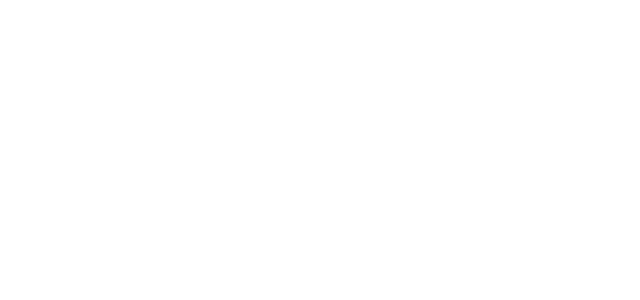
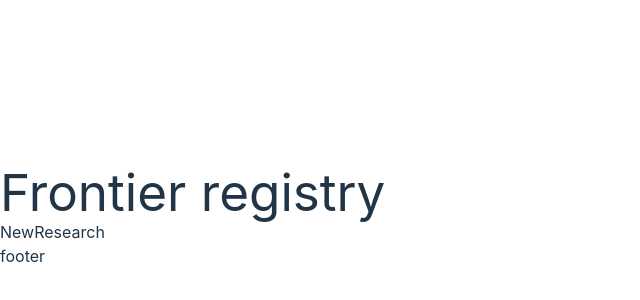
Before and after one commit to zerox-toml/Frontier-Registry-UI-Stellar, a React (Vite) app: page /newresearch in a window 1280 px wide. Before the commit this address had no page. Shown: the part 184-484 px from the top of the page, without its empty margins (0-640 px from the left). Built offline with nearby package versions, Linux system fonts and the light colour scheme.

Commit message:
add route

```diff
--- a/src/Route.tsx
+++ b/src/Route.tsx
@@ -1,13 +1,15 @@
 import { BrowserRouter as Router, Routes, Route } from "react-router-dom";
-import App from "./App";
-import HomePage from "./pages/HomePage";
+import Home from "./pages/Home";
+import NewResearch from "./pages/NewResearch";
+import MyResearch from "./pages/MyResearch";
 
 const AppRoutes = () => {
   return (
     <Router>
       <Routes>
-        <Route path="/" element={<App />} />
-        <Route path="/home" element={<HomePage />} />
+        <Route path="/" element={<Home />} />
+        <Route path="/newresearch" element={<NewResearch />} />
+        <Route path="/myresearch" element={<MyResearch />} />
       </Routes>
     </Router>
   );
--- a/src/pages/HomePage.tsx
+++ b/src/pages/Home.tsx
@@ -1,17 +1,16 @@
-import { useEffect } from "react";
-import { useNavigate } from "react-router-dom";
+import React from "react";
 import Header from "../layouts/header";
 import Footer from "../layouts/footer";
 
-function HomePage() {
+function Home() {
 
   return (
     <div className="flex flex-col items-center justify-center h-screen w-screen px-4">
       <Header />
-      Homepage
+      Home
       <Footer />
     </div>
   );
 }
 
-export default HomePage;
+export default Home;
--- /dev/null
+++ b/src/pages/MyResearch.tsx
@@ -0,0 +1,16 @@
+import React from "react";
+import Header from "../layouts/header";
+import Footer from "../layouts/footer";
+
+function MyResearch() {
+
+  return (
+    <div className="flex flex-col items-center justify-center h-screen w-screen px-4">
+      <Header />
+      MyResearch
+      <Footer />
+    </div>
+  );
+}
+
+export default MyResearch;
--- /dev/null
+++ b/src/pages/NewResearch.tsx
@@ -0,0 +1,16 @@
+import React from "react";
+import Header from "../layouts/header";
+import Footer from "../layouts/footer";
+
+function NewResearch() {
+
+  return (
+    <div className="flex flex-col items-center justify-center h-screen w-screen px-4">
+      <Header />
+      NewResearch
+      <Footer />
+    </div>
+  );
+}
+
+export default NewResearch;
```
